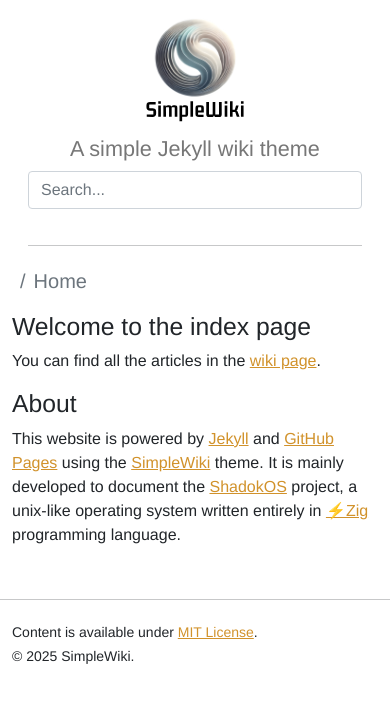
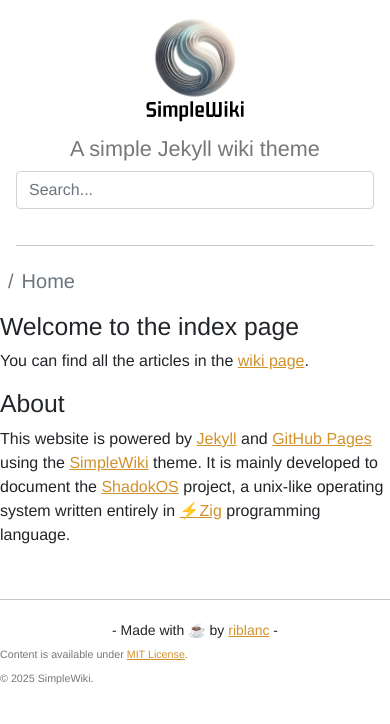
Before and after one commit to shadokos/shadokos.github.io, a Jekyll site: the page built from index.md, in a window 390 px wide. Shown: the top 724 px of the page. Built offline with Jekyll 4.4.1, drawn with Linux system fonts in a browser that asks for light colours.

Commit message:
update(style): add author credit && fix padding
This commit add an author credit in footer (me 👀) and fix
horizontal padding on small screens.

```diff
--- a/_includes/sections/body/footer.html
+++ b/_includes/sections/body/footer.html
@@ -1,7 +1,8 @@
 <footer class="footer py-3">
   <hr>
   <div class="container">
-    <small>
+    <div class="d-flex justify-content-center"><small>- Made with ☕ by <a href="https://github.com/riblanc">riblanc</a> -<small></div>
+    <small style="color: #777">
       Content is available under <a href="/license">MIT License</a>.<br/>
       &copy; <time datetime="{{ site.time | date_to_xmlschema }}">{{ site.time | date: '%Y' }}</time> SimpleWiki.
     </small>
--- a/assets/css/main.scss
+++ b/assets/css/main.scss
@@ -12,3 +12,10 @@ hr {
 a {
   color: #d1922b;
 }
+
+@media (max-width: 768px) {
+  .container {
+    padding-left: 0;
+    padding-right: 0;
+  }
+}
```
